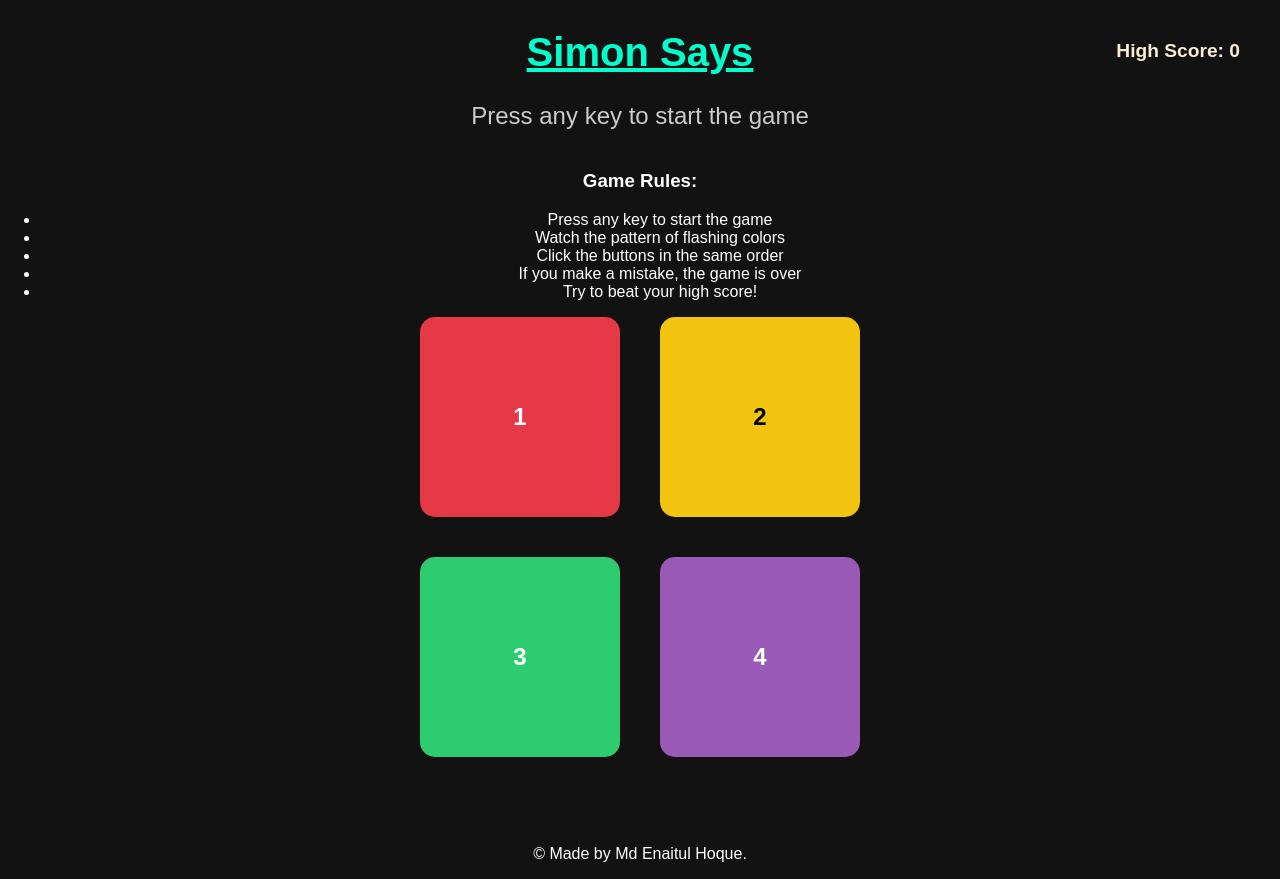
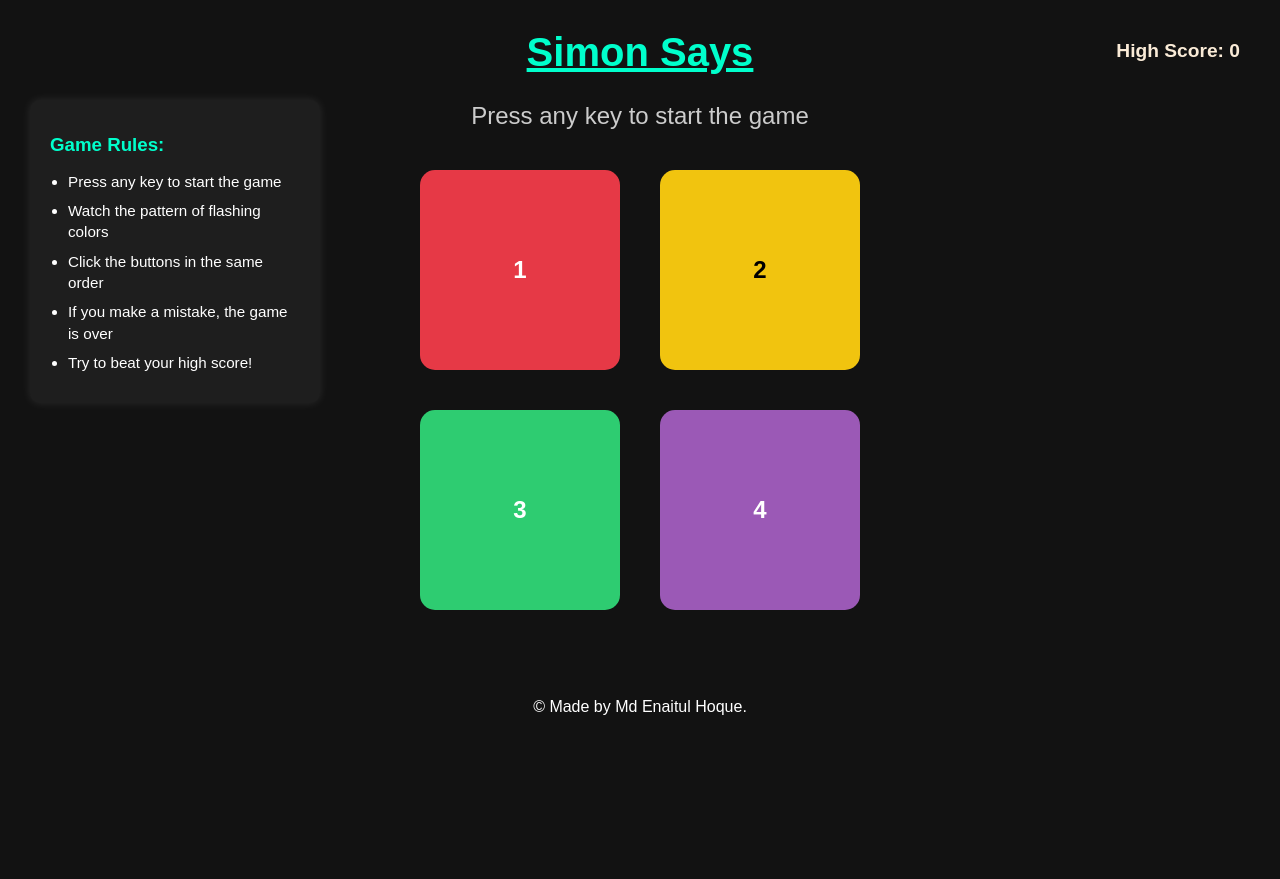
Before and after one commit to enaitul/Simonsays-game-js, a plain HTML site: page index.html in a window 1280 px wide. After the commit the page ends 800 px from the top, so only its background shows below. Drawn offline with Linux system fonts and the light colour scheme.

Commit message:
Update style.css

```diff
--- a/style.css
+++ b/style.css
@@ -95,3 +95,31 @@ h2 {
     font-weight: bold;
     color: antiquewhite;
 }
+
+.rules-box {
+  position: absolute;
+  top: 100px;
+  left: 30px;
+  width: 250px;
+  background-color: #1e1e1e;
+  padding: 15px 20px;
+  border-radius: 10px;
+  color: #ffffff;
+  box-shadow: 0 0 10px rgba(255, 255, 255, 0.1);
+  text-align: left;
+}
+
+.rules-box h3 {
+  color: #00ffcc;
+  margin-bottom: 10px;
+}
+
+.rules-box ul {
+  padding-left: 18px;
+  font-size: 0.95rem;
+}
+
+.rules-box li {
+  margin-bottom: 8px;
+  line-height: 1.4;
+}
```
